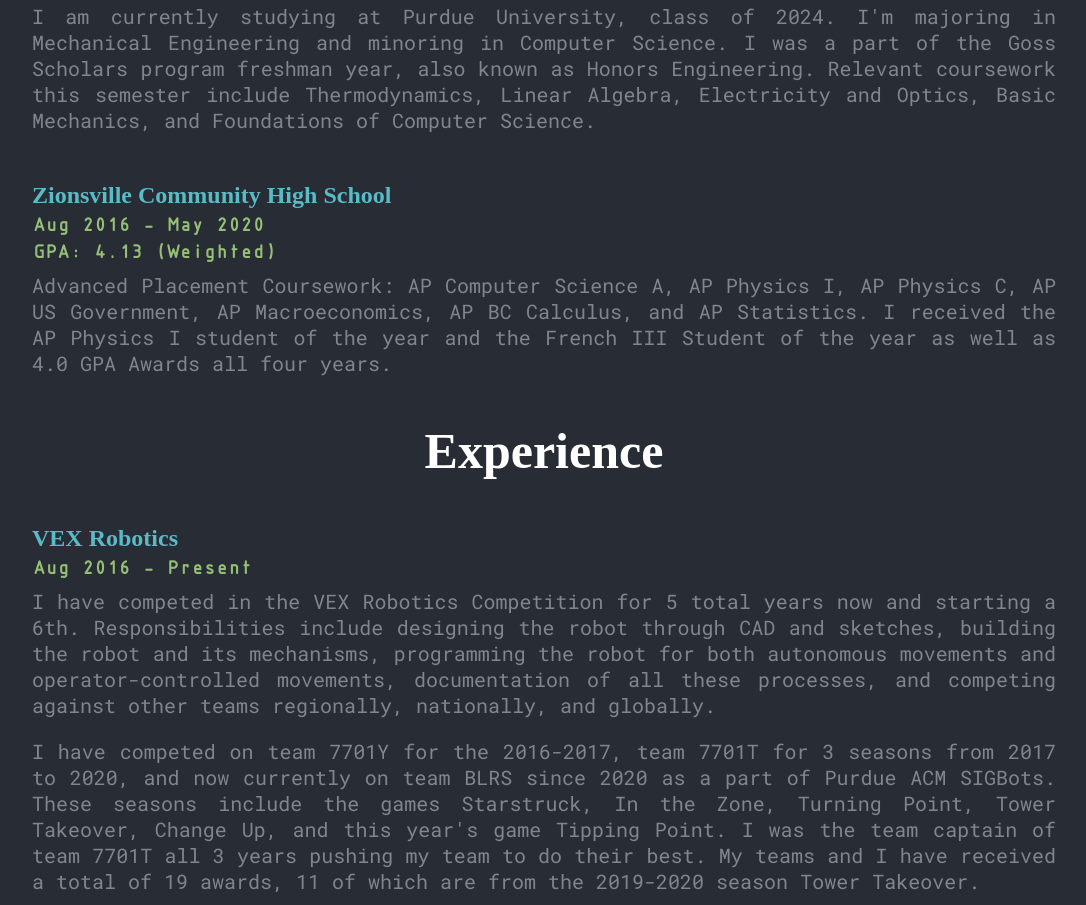
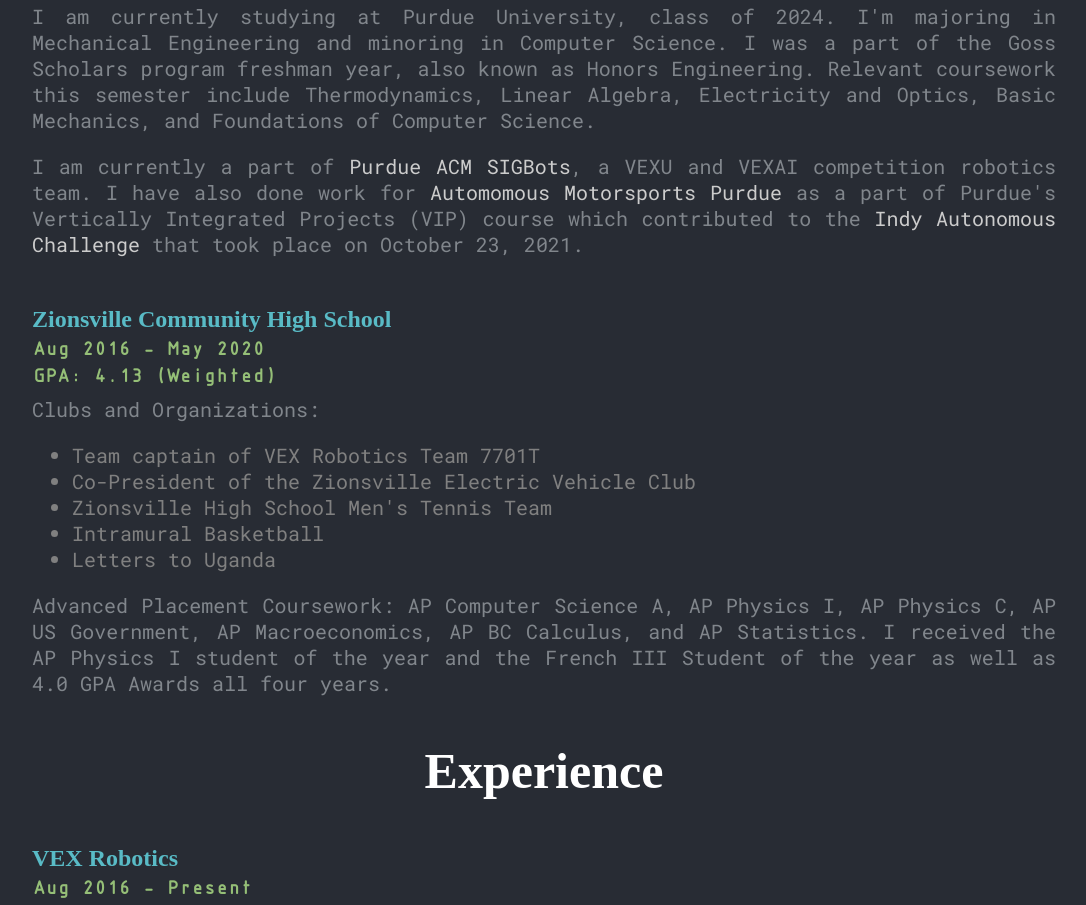
Before and after one commit to dholifield/dholifield.github.io, a plain HTML site: page about.html in a window 1280 px wide. Shown: the part 2679-3584 px from the top of the page, without its empty margins (96-1182 px from the left). Drawn offline with Linux system fonts and the light colour scheme; a web font is replaced by a local one.

Commit message:
Update Education Section

```diff
--- a/about.html
+++ b/about.html
@@ -51,9 +51,24 @@
           I was a part of the Goss Scholars program freshman year, also known as Honors Engineering. Relevant coursework this semester
           include Thermodynamics, Linear Algebra, Electricity and Optics, Basic Mechanics, and Foundations of Computer Science.
         </p>
+        <p>I am currently a part of <a href="https://purduesigbots.com/" target="_blank">Purdue ACM SIGBots</a>, a VEXU and VEXAI competition
+          robotics team. I have also done work for <a href="https://engineering.purdue.edu/AMP/" target="_blank">Automomous Motorsports Purdue</a>
+           as a part of Purdue's Vertically Integrated Projects (VIP) course which contributed to the <a href="https://www.indyautonomouschallenge.com/"
+           target="_blank">Indy Autonomous Challenge</a> that took place on October 23, 2021.
+        </p>
         <h2>Zionsville Community High School</h2>
         <h3>Aug 2016 - May 2020</h3>
         <h3>GPA: 4.13 (Weighted)</h3>
+
+        <p>Clubs and Organizations:
+          <ul type="disc">
+          <li>Team captain of VEX Robotics Team 7701T</li>
+          <li>Co-President of the Zionsville Electric Vehicle Club</li>
+          <li>Zionsville High School Men's Tennis Team</li>
+          <li>Intramural Basketball</li>
+          <li>Letters to Uganda</li>
+          </ul>
+        </p>
         <p>Advanced Placement Coursework: AP Computer Science A, AP Physics I, AP Physics C, AP US Government, AP Macroeconomics,
           AP BC Calculus, and AP Statistics. I received the AP Physics I student of the year and the French III Student of the year as well
           as 4.0 GPA Awards all four years.
--- a/style.css
+++ b/style.css
@@ -65,6 +65,13 @@ p {
   font-size: 20px;
   text-align: justify;
   margin: 10px 0 20px 0;
+}
+
+ul {
+  font-family: robo;
+  color: grey;
+  font-size: 20px;
+  text-align: justify;
 }
 
 form {
```
